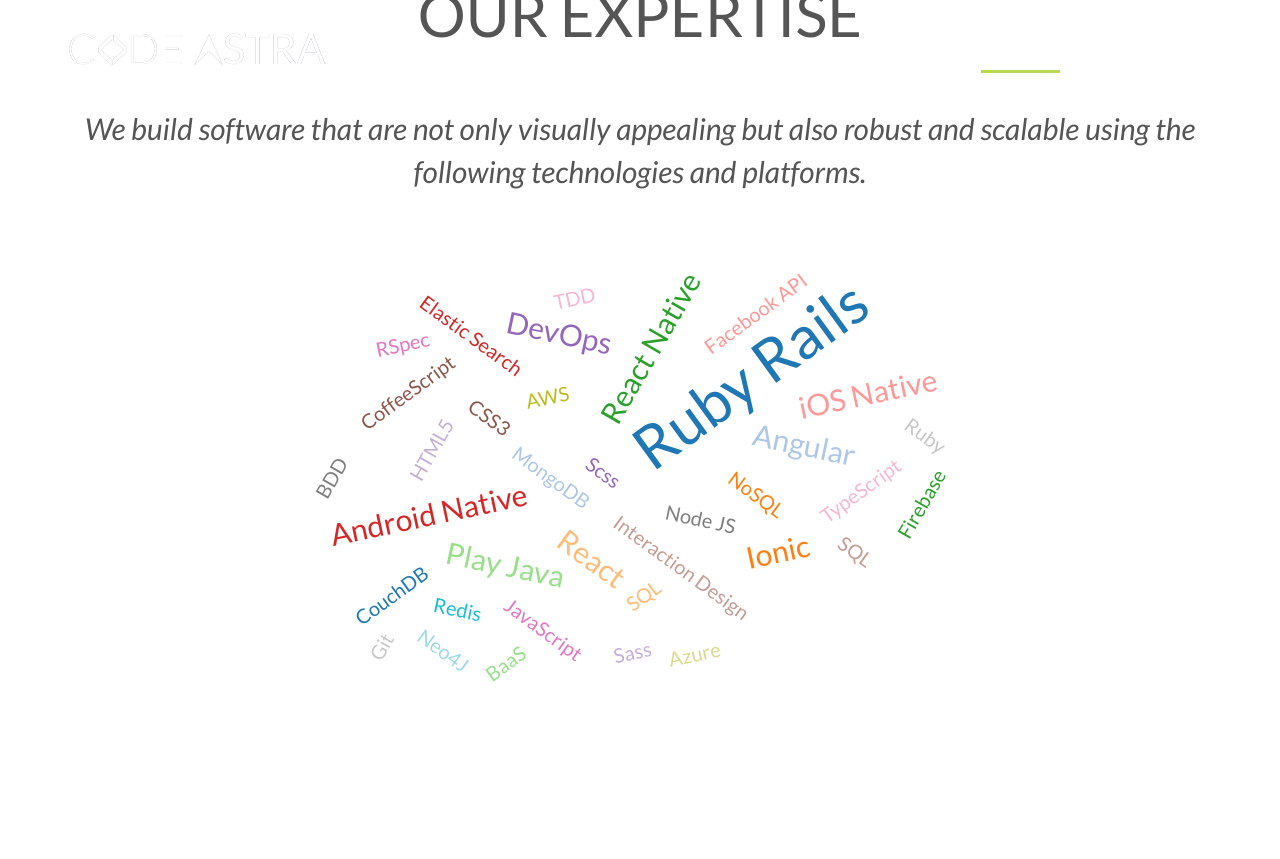
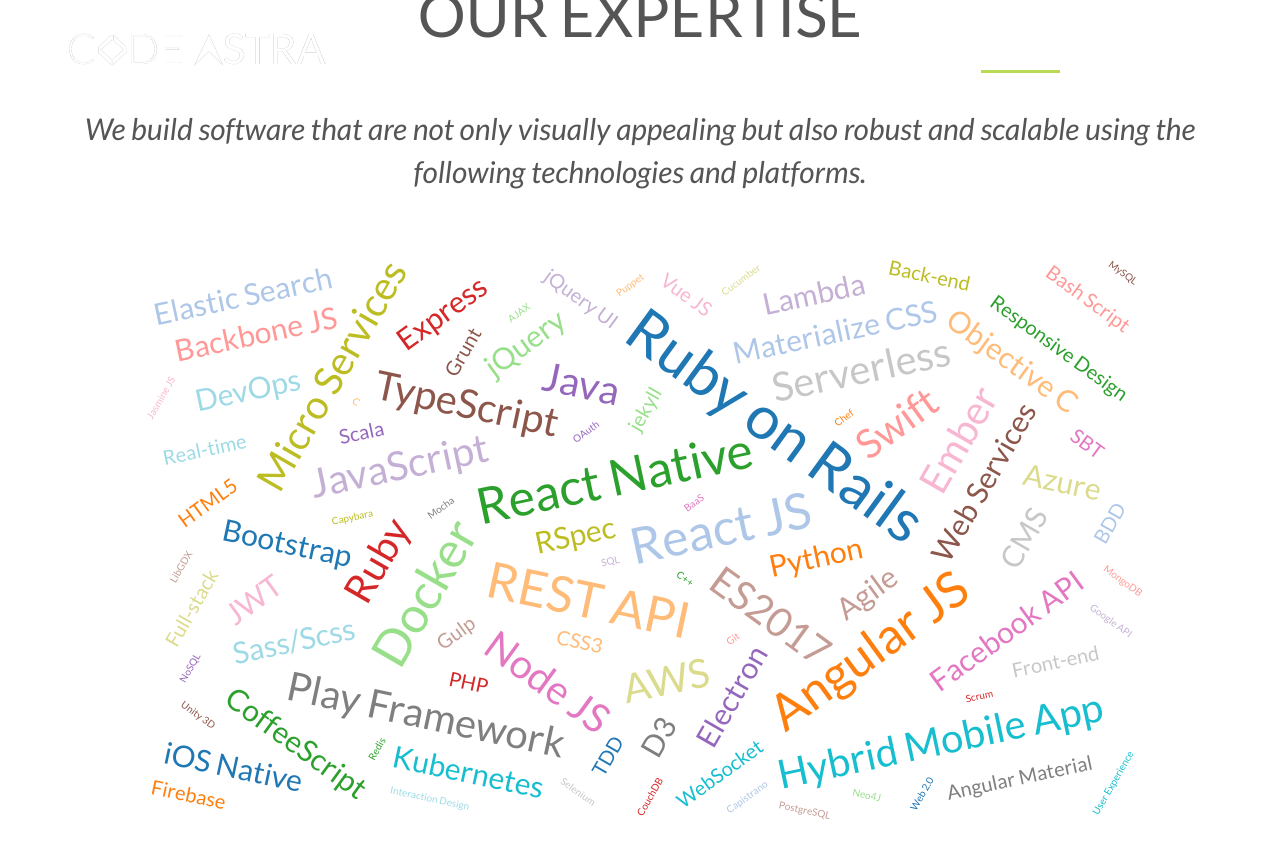
Before and after one commit to CodeAstra/portfolio, a Jekyll site: the page built from about.html, in a window 1280 px wide and 900 px high, scrolled down 595 px. Shown: the top 859 px of the window. Built offline with Jekyll 4.4.1, drawn with Linux system fonts in a browser that asks for light colours; nearby versions of some CDN libraries; comment, search, counter and statistics services are not loaded.

Commit message:
Update expertise word cloud

```diff
--- a/_sass/_about.scss
+++ b/_sass/_about.scss
@@ -22,6 +22,7 @@
     .expertise-summary {
       font-size: 3rem;
       font-style: italic;
+      margin-bottom: 6rem;
     }
 
     svg#skills-cloud {
--- a/about.html
+++ b/about.html
@@ -85,46 +85,130 @@
   var fill = d3.scale.category20();
 
   var skills = [
-    {text: 'Ruby Rails',         size: 60},
-    {text: 'Angular',            size: 30},
-    {text: 'Ionic',              size: 30},
-    {text: 'React',              size: 30},
-    {text: 'React Native',       size: 30},
-    {text: 'Play Java',          size: 30},
-    {text: 'Android Native',     size: 30},
-    {text: 'iOS Native',         size: 30},
-    {text: 'DevOps',             size: 30},
-    {text: 'HTML5',              size: 20},
-    {text: 'CSS3',               size: 20},
-    {text: 'Interaction Design', size: 20},
-    {text: 'JavaScript',         size: 20},
-    {text: 'TypeScript',         size: 20},
-    {text: 'Node JS',            size: 20},
-    {text: 'Ruby',               size: 20},
-    {text: 'AWS',                size: 20},
-    {text: 'Azure',              size: 20},
-    {text: 'Redis',              size: 20},
-    {text: 'Neo4J',              size: 20},
-    {text: 'CouchDB',            size: 20},
-    {text: 'MongoDB',            size: 20},
-    {text: 'NoSQL',              size: 20},
-    {text: 'SQL',                size: 20},
-    {text: 'Firebase',           size: 20},
-    {text: 'BaaS',               size: 20},
-    {text: 'Elastic Search',     size: 20},
-    {text: 'Facebook API',       size: 20},
-    {text: 'Scss',               size: 20},
-    {text: 'Sass',               size: 20},
-    {text: 'CoffeeScript',       size: 20},
-    {text: 'SQL',                size: 20},
-    {text: 'RSpec',              size: 20},
-    {text: 'TDD',                size: 20},
-    {text: 'BDD',                size: 20},
-    {text: 'Git',                size: 20},
+    {text: "HTML5",              size: 20},
+    {text: "CSS3",               size: 20},
+    {text: "Sass/Scss",          size: 30},
+    {text: "Responsive Design",  size: 20},
+    {text: "jekyll",             size: 20},
+    {text: "Bootstrap",          size: 30},
+    {text: "Materialize CSS",    size: 30},
+
+    {text: "Python",             size: 30},
+    {text: "PHP",                size: 20},
+    {text: "Ruby",               size: 40},
+    {text: "C",                  size: 10},
+    {text: "C++",                size: 10},
+    {text: "Objective C",        size: 30},
+    {text: "Swift",              size: 40},
+    {text: "Java",               size: 40},
+    {text: "Bash Script",        size: 20},
+    {text: "Scala",              size: 20},
+
+    {text: "JavaScript",         size: 40},
+    {text: "TypeScript",         size: 40},
+    {text: "CoffeeScript",       size: 30},
+    {text: "jQuery",             size: 30},
+    {text: "jQuery UI",          size: 20},
+    {text: "ES2017",             size: 40},
+    {text: "AJAX",               size: 10},
+
+    {text: "Grunt",              size: 20},
+    {text: "Gulp",               size: 20},
+    {text: "SBT",                size: 20},
+    {text: "Express",            size: 30},
+
+    {text: "Node JS",            size: 40},
+    {text: "React JS",           size: 50},
+    {text: "Angular JS",         size: 50},
+    {text: "Vue JS",             size: 20},
+    {text: "Angular Material",   size: 20},
+    {text: "Backbone JS",        size: 30},
+    {text: "Ember",              size: 40},
+    {text: "Electron",           size: 30},
+
+    {text: "Ruby on Rails",      size: 60},
+    {text: "Play Framework",     size: 40},
+
+    {text: "Front-end",          size: 20},
+    {text: "Back-end",           size: 20},
+    {text: "Full-stack",         size: 20},
+    {text: "Serverless",         size: 40},
+    {text: "Lambda",             size: 30},
+    {text: "REST API",           size: 50},
+    {text: "Web Services",       size: 30},
+    {text: "Micro Services",     size: 40},
+    {text: "WebSocket",          size: 20},
+    {text: "Real-time",          size: 20},
+
+    {text: "React Native",       size: 50},
+    {text: "Ionic Framework",    size: 40},
+
+    {text: "Agile",              size: 30},
+    {text: "Cloud Computing",    size: 30},
+    {text: "Scrum",              size: 10},
+    {text: "Git",                size: 10},
+
+    {text: "Facebook API",       size: 30},
+    {text: "OAuth",              size: 10},
+    {text: "Twitter API",        size: 20},
+    {text: "JWT",                size: 30},
+    {text: "Google API",         size: 10},
+    {text: "D3",                 size: 30},
+    {text: "Unity 3D",           size: 10},
+    {text: "LibGDX",             size: 10},
+    {text: "CMS",                size: 30},
+    {text: "Google Maps",        size: 10},
+    {text: "BaaS",               size: 10},
+
+    {text: "TDD",                size: 20},
+    {text: "BDD",                size: 20},
+    {text: "E2E Testing",        size: 20},
+    {text: "Jasmine JS",         size: 10},
+    {text: "Mocha",              size: 10},
+    {text: "Selenium",           size: 10},
+    {text: "Capybara",           size: 10},
+    {text: "Cucumber",           size: 10},
+    {text: "RSpec",              size: 30},
+
+    {text: "User Experience",    size: 10},
+    {text: "Interaction Design", size: 10},
+    {text: "Material Design",    size: 10},
+    {text: "Web 2.0",            size: 10},
+
+    {text: "AWS",                size: 40},
+    {text: "Azure",              size: 30},
+    {text: "Docker",             size: 50},
+    {text: "Kubernetes",         size: 30},
+    {text: "DevOps",             size: 30},
+    {text: "Capistrano",         size: 10},
+    {text: "Chef",               size: 10},
+    {text: "Puppet",             size: 10},
+    {text: "Apache Kafka",       size: 10},
+
+    {text: "Android Native",     size: 30},
+    {text: "iOS Native",         size: 30},
+    {text: "Hybrid Mobile App",  size: 40},
+
+    {text: "Redis",              size: 10},
+    {text: "Neo4J",              size: 10},
+    {text: "CouchDB",            size: 10},
+    {text: "MongoDB",            size: 10},
+    {text: "NoSQL",              size: 10},
+    {text: "SQL",                size: 10},
+    {text: "MySQL",              size: 10},
+    {text: "PostgreSQL",         size: 10},
+    {text: "Firebase",           size: 20},
+    {text: "Elastic Search",     size: 30},
   ];
 
   var svgWidth = ~~(0.9 * $('#expertise .container').width());
-  var svgHeight = ~~(svgWidth *9 / 16);
+  var svgHeight;
+  console.log(svgWidth);
+  if (svgWidth > 600) {
+    svgHeight = ~~(svgWidth * 9 / 16);
+  } else {
+    svgHeight = ~~(svgWidth * 2);
+  }
 
   var layout = cloud()
     .size([svgWidth, svgHeight])
```
